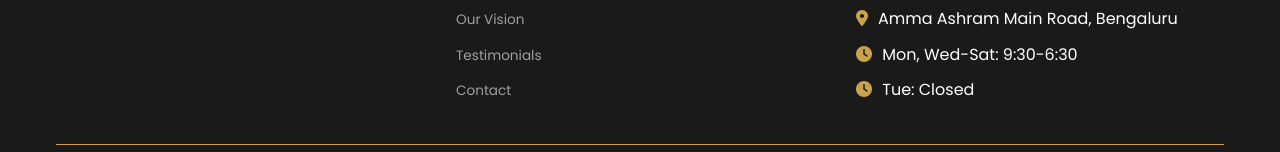
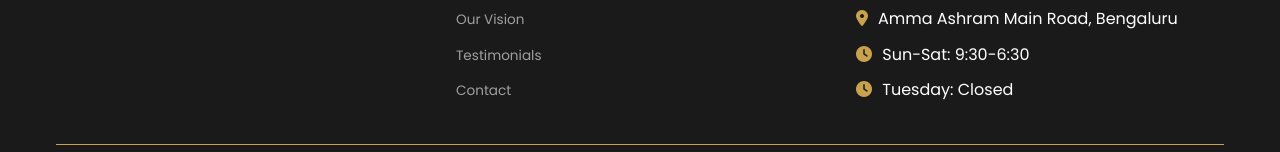
Before and after one commit to tejasgowda04/Golden-Key-Builders-Developers, a plain HTML site: page index.html in a window 1280 px wide. Shown: the part 5551-5703 px from the top of the page. Drawn offline with nearby package versions, Linux system fonts and the light colour scheme.

```diff
--- a/index.html
+++ b/index.html
@@ -1799,8 +1799,8 @@
                         <li><a href="tel:9448330323"><i class="fas fa-phone"></i> 9448330323</a></li>
                         <li><a href="mailto:goldenkeybuildersanddeveloper@gmail.com"><i class="fas fa-envelope"></i> Email Us</a></li>
                         <li><i class="fas fa-map-marker-alt"></i>Amma Ashram Main Road, Bengaluru</li>
-                        <li><i class="fas fa-clock"></i> Mon, Wed-Sat: 9:30-6:30</li>
-                        <li><i class="fas fa-clock"></i> Tue: Closed</li>
+                        <li><i class="fas fa-clock"></i> Sun-Sat: 9:30-6:30</li>
+                        <li><i class="fas fa-clock"></i> Tuesday: Closed</li>
                     </ul>
                 </div>
             </div>
```
